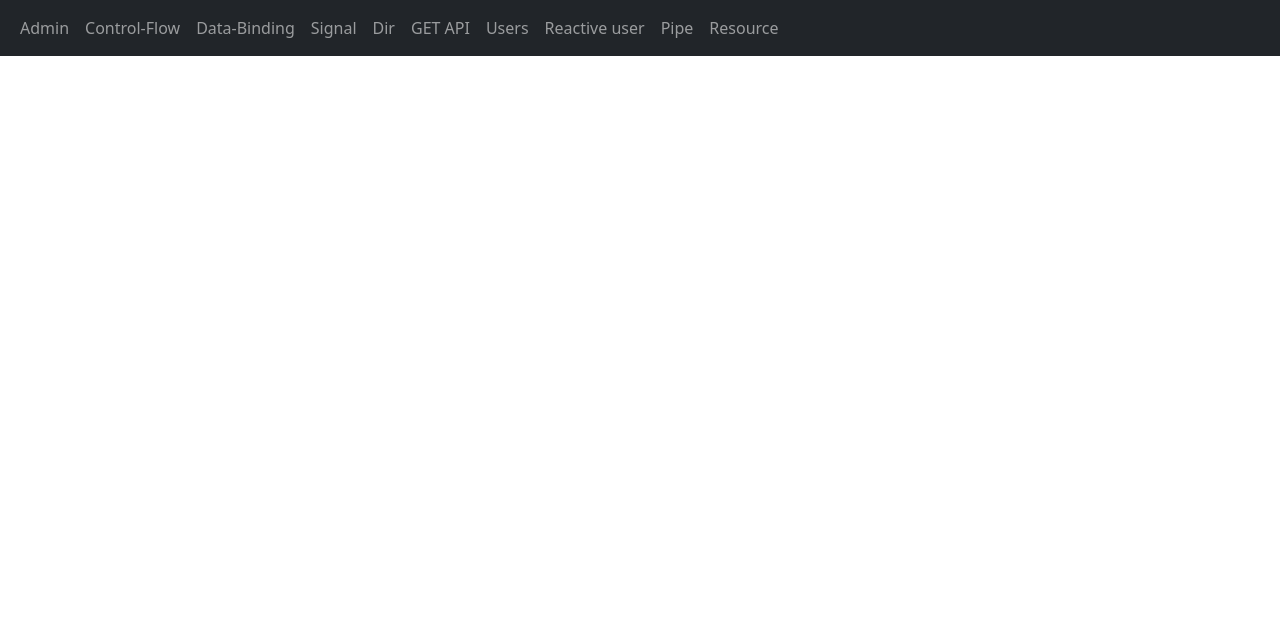
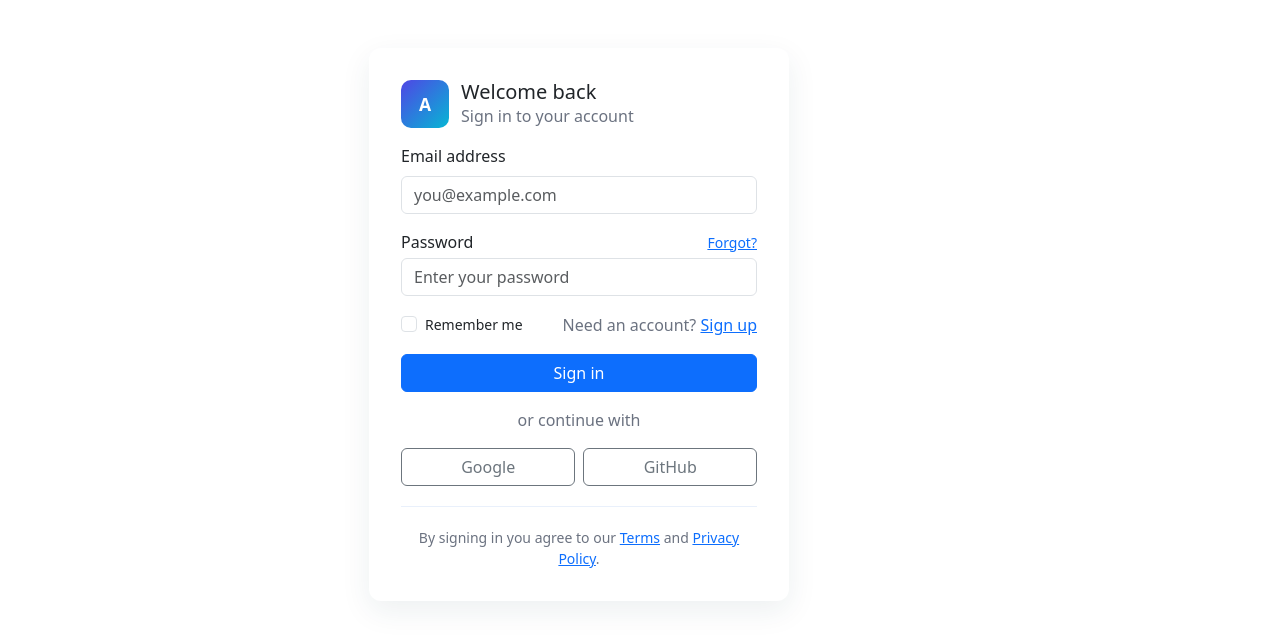
Before and after one commit to NeedGOOD/angular-20-test, an Angular app: page /login in a window 1280 px wide. Before the commit this address led to /. Shown: the top 642 px of the page. Built offline with nearby package versions, Linux system fonts and the light colour scheme.

Commit message:
feat: hard code login

```diff
--- a/src/app/app.html
+++ b/src/app/app.html
@@ -1,4 +1,4 @@
-<nav class="navbar navbar-expand-sm bg-dark navbar-dark">
+<!-- <nav class="navbar navbar-expand-sm bg-dark navbar-dark">
     <div class="container-fluid">
         <ul class="navbar-nav">
             <li class="nav-item">
@@ -31,7 +31,39 @@
             <li class="nav-item">
                 <a class="nav-link" routerLink="resource-api">Resource</a>
             </li>
+            <li class="nav-item">
+                <a class="nav-link" routerLink="login">Login</a>
+            </li>
         </ul>
     </div>
-</nav>
+</nav> -->
+<!-- <nav class="navbar navbar-expand-sm navbar-dark bg-dark">
+    <div class="container-fluid">
+        <a class="navbar-brand" href="javascript:void(0)">Logo</a>
+        <button class="navbar-toggler" type="button" data-bs-toggle="collapse" data-bs-target="#mynavbar">
+            <span class="navbar-toggler-icon"></span>
+        </button>
+        <div class="collapse navbar-collapse" id="mynavbar">
+            <ul class="navbar-nav me-auto">
+                <li class="nav-item">
+                    <a class="nav-link active" routerLink="admin">Admin</a>
+                </li>
+                <li class="nav-item">
+                    <a class="nav-link" routerLink="data-binding">Data binding</a>
+                </li>
+                <li class="nav-item">
+                    <a class="nav-link" routerLink="signal">Signal</a>
+                </li>
+            </ul>
+            <form class="d-flex">
+                @if (loggedUserName === '') {
+                <button class="btn btn-primary" routerLink="login" type="button">Login</button>
+                } @else {
+                <button class="btn btn-warning" type="button">{{loggedUserName}}</button>
+                <button class="btn btn-primary" (click)="onLogOut()" type="button">Logoff</button>
+                }
+            </form>
+        </div>
+    </div>
+</nav> -->
 <router-outlet></router-outlet>
--- /dev/null
+++ b/src/app/components/layout/layout.html
@@ -0,0 +1,30 @@
+<nav class="navbar navbar-expand-sm navbar-dark bg-dark">
+    <div class="container-fluid">
+        <a class="navbar-brand" href="javascript:void(0)">Logo</a>
+        <button class="navbar-toggler" type="button" data-bs-toggle="collapse" data-bs-target="#mynavbar">
+            <span class="navbar-toggler-icon"></span>
+        </button>
+        <div class="collapse navbar-collapse" id="mynavbar">
+            <ul class="navbar-nav me-auto">
+                <li class="nav-item">
+                    <a class="nav-link active" routerLink="admin">Admin</a>
+                </li>
+                <li class="nav-item">
+                    <a class="nav-link" routerLink="data-binding">Data binding</a>
+                </li>
+                <li class="nav-item">
+                    <a class="nav-link" routerLink="signal">Signal</a>
+                </li>
+            </ul>
+            <form class="d-flex">
+                @if (loggedUserName === '') {
+                <button class="btn btn-primary" routerLink="login" type="button">Login</button>
+                } @else {
+                <button class="btn btn-warning" type="button">{{loggedUserName}}</button>
+                <button class="btn btn-primary" (click)="onLogOut()" type="button">Logoff</button>
+                }
+            </form>
+        </div>
+    </div>
+</nav>
+<router-outlet></router-outlet>
--- /dev/null
+++ b/src/app/components/layout/layout.ts
@@ -0,0 +1,37 @@
+import { Component, inject } from '@angular/core';
+import { Master } from '../../services/master';
+import { Router, RouterLink, RouterOutlet } from '@angular/router';
+
+@Component({
+  selector: 'app-layout',
+  imports: [RouterLink, RouterOutlet],
+  templateUrl: './layout.html',
+  styleUrl: './layout.css'
+})
+export class Layout {
+  loggedUserName: string = '';
+  router = inject(Router);
+
+  constructor(private masterService: Master) {
+    this.readLoggedData();
+
+    this.masterService.onLogin.subscribe(res => {
+      this.readLoggedData();
+    });
+  }
+
+  readLoggedData() {
+    const loggedData = localStorage.getItem('angular20user');
+
+    if (loggedData != null) {
+      this.loggedUserName = loggedData;
+    }
+  }
+
+  onLogOut() {
+    localStorage.removeItem('angular20user');
+    this.readLoggedData();
+    this.loggedUserName = '';
+    this.router.navigateByUrl('login');
+  }
+}
--- /dev/null
+++ b/src/app/components/login/login.css
@@ -0,0 +1,57 @@
+.login-card {
+    width: 100%;
+    max-width: 420px;
+    border: 0;
+    border-radius: 12px;
+    box-shadow: 0 10px 30px rgba(22, 60, 80, 0.08);
+    overflow: hidden;
+}
+
+.login-card .card-body {
+    padding: 2rem;
+}
+
+.brand {
+    display: flex;
+    align-items: center;
+    gap: 0.75rem;
+    margin-bottom: 1rem;
+}
+
+.brand .logo {
+    width: 48px;
+    height: 48px;
+    border-radius: 10px;
+    display: grid;
+    place-items: center;
+    background: linear-gradient(135deg, #4f46e5, #06b6d4);
+    color: #fff;
+    font-weight: 700;
+    font-size: 1.1rem;
+}
+
+.divider {
+    height: 1px;
+    background: #e9f0fb;
+    margin: 1.25rem 0;
+}
+
+.social-btn {
+    gap: .5rem;
+    font-weight: 500;
+}
+
+.form-control:focus {
+    box-shadow: 0 0 0 0.15rem rgba(99, 102, 241, 0.15);
+    border-color: #6366f1;
+}
+
+.small-muted {
+    color: #6b7280;
+}
+
+@media (max-width: 420px) {
+    .login-card {
+        border-radius: 8px;
+    }
+}
--- /dev/null
+++ b/src/app/components/login/login.html
@@ -0,0 +1,52 @@
+<main class="container px-3">
+    <div class="row justify-content-center">
+        <div class="col-12 col-md-8 col-lg-6">
+            <div class="card login-card mt-5">
+                <div class="card-body">
+                    <div class="brand">
+                        <div class="logo">A</div>
+                        <div>
+                            <h5 class="mb-0">Welcome back</h5>
+                            <div class="small-muted">Sign in to your account</div>
+                        </div>
+                    </div>
+                    <form action="#" method="post" novalidate>
+                        <div class="mb-3">
+                            <label for="email" class="form-label">Email address</label>
+                            <input type="email" [(ngModel)]="loginObj.userName" class="form-control" id="email"
+                                name="email" placeholder="you@example.com" required>
+                        </div>
+                        <div class="mb-3">
+                            <div class="d-flex justify-content-between align-items-center mb-1">
+                                <label for="password" class="form-label mb-0">Password</label>
+                                <a href="#" class="small">Forgot?</a>
+                            </div>
+                            <input type="password" [(ngModel)]="loginObj.password" class="form-control" id="password"
+                                name="password" placeholder="Enter your password" required>
+                        </div>
+                        <div class="d-flex justify-content-between align-items-center mb-3">
+                            <div class="form-check">
+                                <input class="form-check-input" type="checkbox" value="" id="remember">
+                                <label class="form-check-label small" for="remember">Remember me</label>
+                            </div>
+                            <div class="small-muted">Need an account? <a href="#">Sign up</a></div>
+                        </div>
+                        <button type="button" class="btn btn-primary w-100 mb-3" (click)="onLogin()">Sign in</button>
+                        <div class="text-center small-muted mb-3">or continue with</div>
+                        <div class="d-flex gap-2">
+                            <button type="button" class="btn btn-outline-secondary flex-fill social-btn">
+                                <i class="bi bi-google"></i> Google
+                            </button>
+                            <button type="button" class="btn btn-outline-secondary flex-fill social-btn">
+                                <i class="bi bi-github"></i> GitHub
+                            </button>
+                        </div>
+                        <div class="divider"></div>
+                        <div class="text-center small-muted small">By signing in you agree to our <a href="#">Terms</a>
+                            and <a href="#">Privacy Policy</a>.</div>
+                    </form>
+                </div>
+            </div>
+        </div>
+    </div>
+</main>
--- /dev/null
+++ b/src/app/components/login/login.ts
@@ -0,0 +1,30 @@
+import { Component, inject } from '@angular/core';
+import { FormsModule } from '@angular/forms';
+import { Router } from '@angular/router';
+import { Master } from '../../services/master';
+
+@Component({
+  selector: 'app-login',
+  imports: [FormsModule],
+  templateUrl: './login.html',
+  styleUrl: './login.css'
+})
+export class Login {
+  loginObj: any = {
+    userName: '',
+    password: '',
+  }
+
+  router = inject(Router);
+  masterService = inject(Master);
+
+  onLogin() {
+    if (this.loginObj.userName === 'admin' && this.loginObj.password === '123123123') {
+      this.router.navigateByUrl('/admin');
+      localStorage.setItem('angular20user', 'admin');
+      this.masterService.onLogin.next(true);
+    } else {
+      alert('Wrong!')
+    }
+  }
+}
--- a/src/app/services/master.ts
+++ b/src/app/services/master.ts
@@ -1,11 +1,14 @@
 import { HttpClient } from '@angular/common/http';
 import { Injectable } from '@angular/core';
+import { Subject } from 'rxjs';
 
 @Injectable({
   providedIn: 'root'
 })
 export class Master {
   appName: string = 'Angular App';
+
+  onLogin: Subject<boolean> = new Subject<boolean>();
 
   constructor(private http: HttpClient) { }
 
```
Also changed, not shown: src/app/app.routes.ts (+18 -1 lines), src/app/app.ts (+24 -0 lines), src/app/components/layout/layout.css (added), 2 other files (tests, documents, lock files or other folders).
